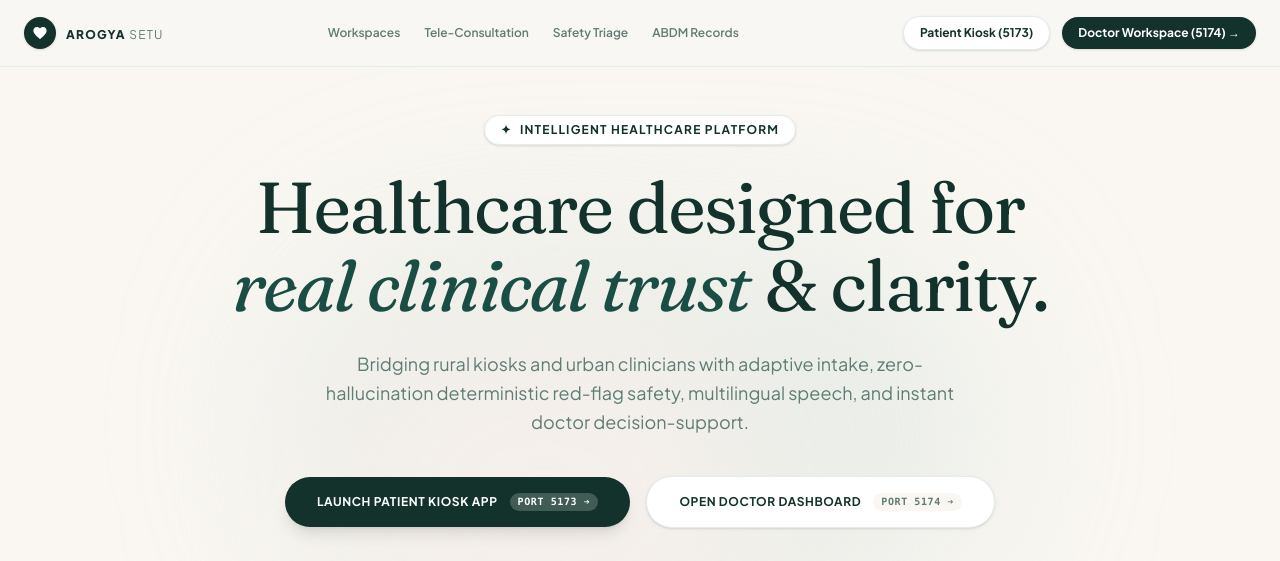
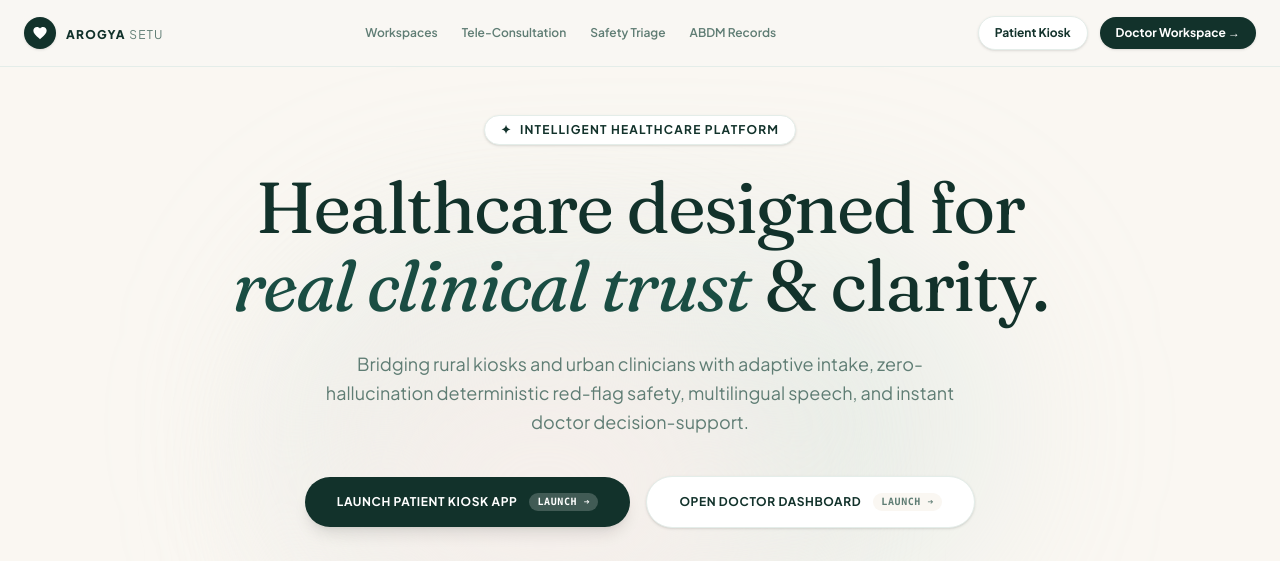
Before and after one commit to Shrinivas1908/ArogyaLink, a React (Vite) app in the folder apps/portal/: page / in a window 1280 px wide. Shown: the top 561 px of the page. Built offline with nearby package versions, Linux system fonts and the light colour scheme; no server answers.

Commit message:
feat: support dynamic kiosk and doctor URLs via env vars

```diff
--- a/apps/portal/src/components/Header.jsx
+++ b/apps/portal/src/components/Header.jsx
@@ -39,20 +39,20 @@ export default function Header() {
         {/* Quick Launch Buttons */}
         <div className="flex items-center gap-3 text-xs font-bold">
           <a
-            href="http://localhost:5173"
+            href={import.meta.env.VITE_KIOSK_URL || "http://localhost:5173"}
             target="_blank"
             rel="noreferrer"
             className="px-4 py-2 rounded-full bg-white border border-[#E4EDE9] text-[#12322B] hover:bg-[#FAF7F2] transition shadow-sm"
           >
-            Patient Kiosk (5173)
+            Patient Kiosk
           </a>
           <a
-            href="http://localhost:5174"
+            href={import.meta.env.VITE_DOCTOR_URL || "http://localhost:5174"}
             target="_blank"
             rel="noreferrer"
             className="px-4 py-2 rounded-full bg-[#12322B] text-white hover:bg-[#1C453C] transition shadow-sm"
           >
-            Doctor Workspace (5174) →
+            Doctor Workspace →
           </a>
         </div>
       </div>
--- a/apps/portal/src/components/Hero.jsx
+++ b/apps/portal/src/components/Hero.jsx
@@ -30,23 +30,23 @@ export default function Hero() {
           {/* Action CTAs */}
           <div className="flex flex-col sm:flex-row items-center justify-center gap-4 pt-4">
             <a
-              href="http://localhost:5173"
+              href={import.meta.env.VITE_KIOSK_URL || "http://localhost:5173"}
               target="_blank"
               rel="noreferrer"
               className="w-full sm:w-auto px-8 py-4 rounded-full bg-[#12322B] text-white font-bold text-xs uppercase tracking-wider shadow-lg hover:bg-[#1C453C] hover:-translate-y-0.5 transition flex items-center justify-center gap-3"
             >
               <span>Launch Patient Kiosk App</span>
-              <span className="text-[10px] bg-white/20 px-2 py-0.5 rounded-full font-mono">Port 5173 ➔</span>
+              <span className="text-[10px] bg-white/20 px-2 py-0.5 rounded-full font-mono">Launch ➔</span>
             </a>
 
             <a
-              href="http://localhost:5174"
+              href={import.meta.env.VITE_DOCTOR_URL || "http://localhost:5174"}
               target="_blank"
               rel="noreferrer"
               className="w-full sm:w-auto px-8 py-4 rounded-full bg-white text-[#12322B] border border-[#E4EDE9] font-bold text-xs uppercase tracking-wider hover:bg-[#FAF7F2] hover:border-[#BFD8D2] transition flex items-center justify-center gap-3 shadow-sm"
             >
               <span>Open Doctor Dashboard</span>
-              <span className="text-[10px] bg-[#FAF7F2] px-2 py-0.5 rounded-full font-mono text-[#5F7D74]">Port 5174 ➔</span>
+              <span className="text-[10px] bg-[#FAF7F2] px-2 py-0.5 rounded-full font-mono text-[#5F7D74]">Launch ➔</span>
             </a>
           </div>
 
```
